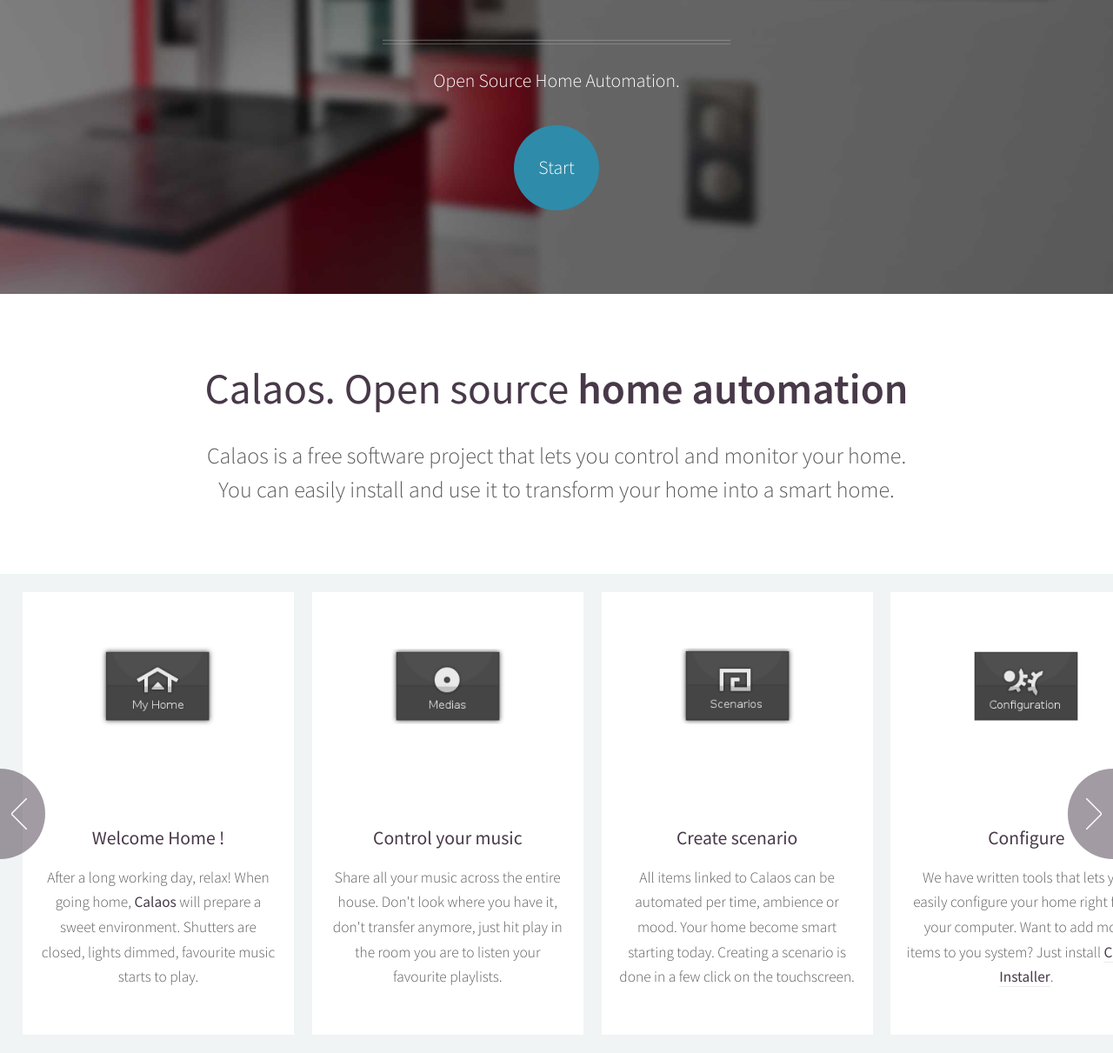
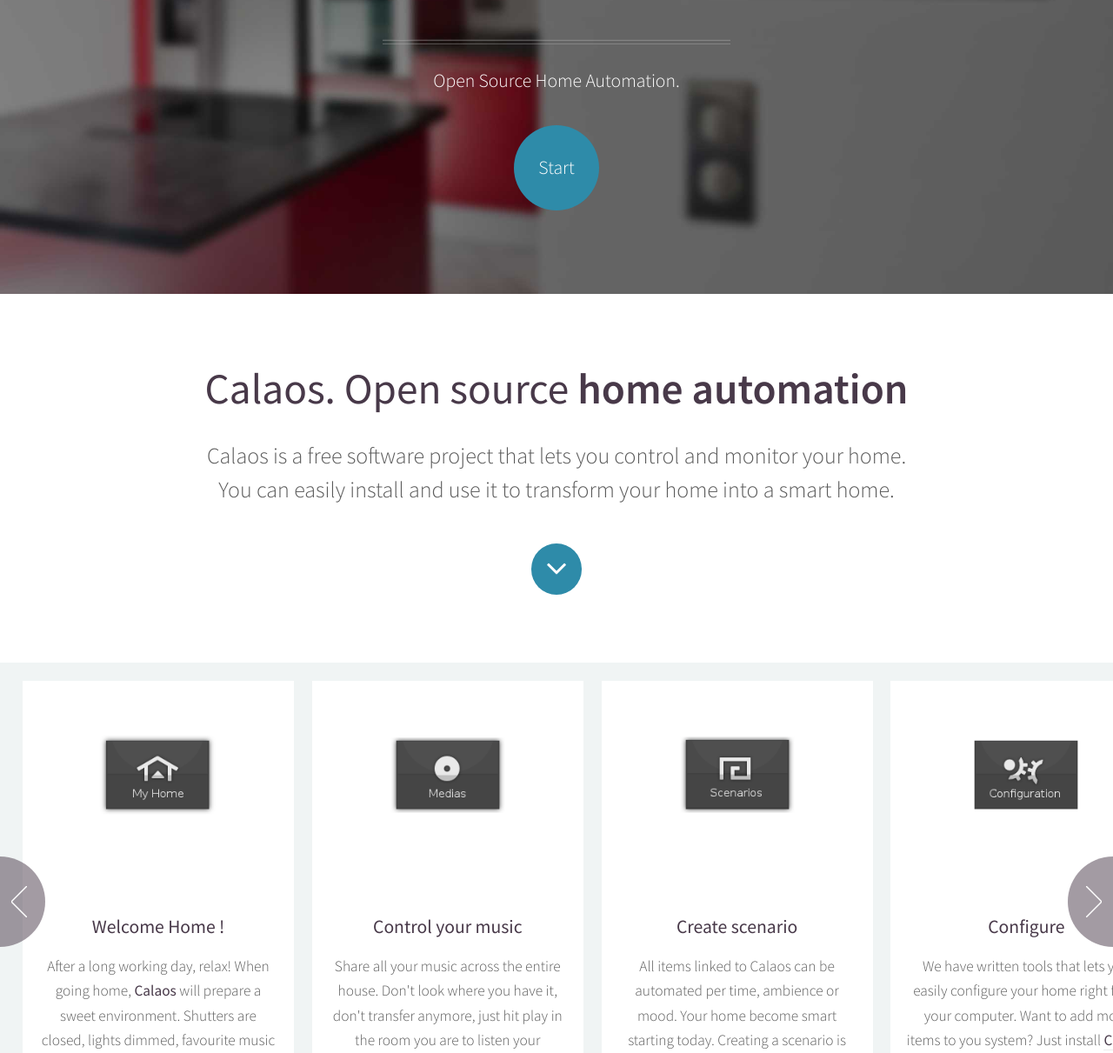
Before and after one commit to calaos/www, a PHP site: page /en in a window 1280 px wide. Shown: the part 465-1676 px from the top of the page at 87% size. Run offline with PHP 8.4, Linux system fonts and the light colour scheme; some libraries are stand-ins or nearby versions; grey boxes are pictures that could not be loaded.

Commit message:
Add scroll buttons at different places

```diff
--- a/css/style.css
+++ b/css/style.css
@@ -1146,3 +1146,16 @@
 			{
 				text-align: center;
 			}
+
+
+/* Calaos addition */
+		.roundbutton
+		{
+			border-radius: 100%;
+			width: 1.5em;
+			height: 1.5em;
+			line-height: 1.5em;
+			text-align: center;
+			font-size: 2.25em;
+			padding: 0;
+		}
--- a/en/index.html
+++ b/en/index.html
@@ -81,6 +81,9 @@
 					Calaos is a free software project that lets you control and monitor your home.<br/>
 					You can easily install and use it to transform your home into a smart home.
 				</span>
+				<footer>
+							<a href="#about" class="roundbutton button circled scrolly"><i class="fa fa-angle-down"></i></a>
+				</footer>
 			</div>
 
 		<!-- Carousel -->
@@ -142,6 +145,9 @@
 					<footer>
 						<a href="https://calaos.fr/wiki" class="button">Wiki</a>
 						<a href="https://calaos.fr/forum" class="button">Forum</a>
+					</footer>
+					<footer>
+							<a href="#features" class="roundbutton button circled scrolly"><i class="fa fa-angle-down"></i></a>
 					</footer>
 				</article>
 
--- a/fr/index.html
+++ b/fr/index.html
@@ -81,6 +81,9 @@
 					intelligemment votre maison.<br/>
 					Vous pouvez l'installer et l'utiliser vous même ou faire appel à un installateur.
 				</span>
+				<footer>
+							<a href="#about" class="roundbutton button circled scrolly"><i class="fa fa-angle-down"></i></a>
+				</footer>
 			</div>
 
 		<!-- Carousel -->
@@ -142,6 +145,9 @@
 					<footer>
 						<a href="https://calaos.fr/wiki" class="button">Wiki</a>
 						<a href="https://calaos.fr/forum" class="button">Forum</a>
+					</footer>
+					<footer>
+							<a href="#features" class="roundbutton button circled scrolly"><i class="fa fa-angle-down"></i></a>
 					</footer>
 				</article>
 
```
